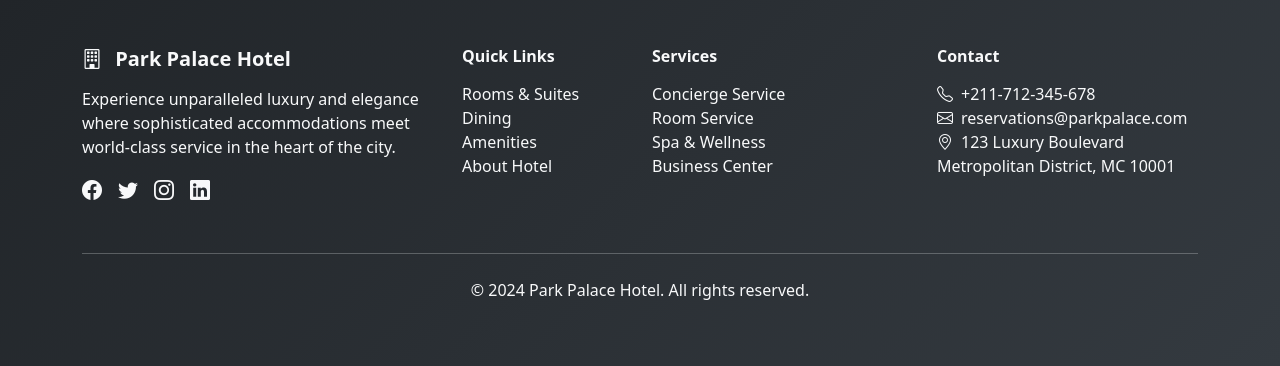
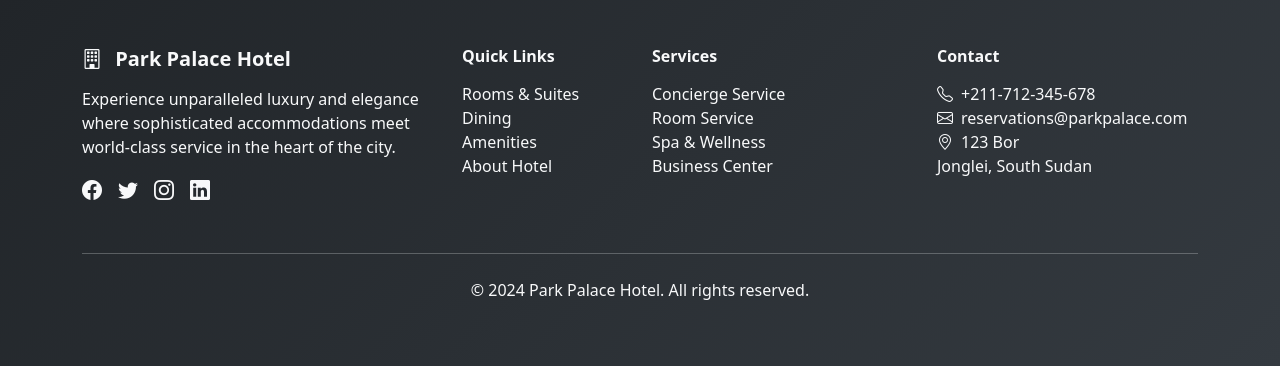
Before and after one commit to MichaelWaruiru/hotel-system, a Flask app: page / in a window 1280 px wide. Shown: the part 4243-4609 px from the top of the page. Run offline with Flask 3, Linux system fonts and the light colour scheme; data that the repository does not hold is empty; some libraries are stand-ins or nearby versions.

Commit message:
Changed contact

```diff
--- a/templates/base.html
+++ b/templates/base.html
@@ -98,7 +98,7 @@
                     <ul class="list-unstyled text-light">
                         <li><i class="bi bi-telephone me-2"></i>+211-712-345-678</li>
                         <li><i class="bi bi-envelope me-2"></i>reservations@parkpalace.com</li>
-                        <li><i class="bi bi-geo-alt me-2"></i>123 Luxury Boulevard<br>Metropolitan District, MC 10001</li>
+                        <li><i class="bi bi-geo-alt me-2"></i>123 Bor<br>Jonglei, South Sudan</li>
                     </ul>
                 </div>
             </div>
```
